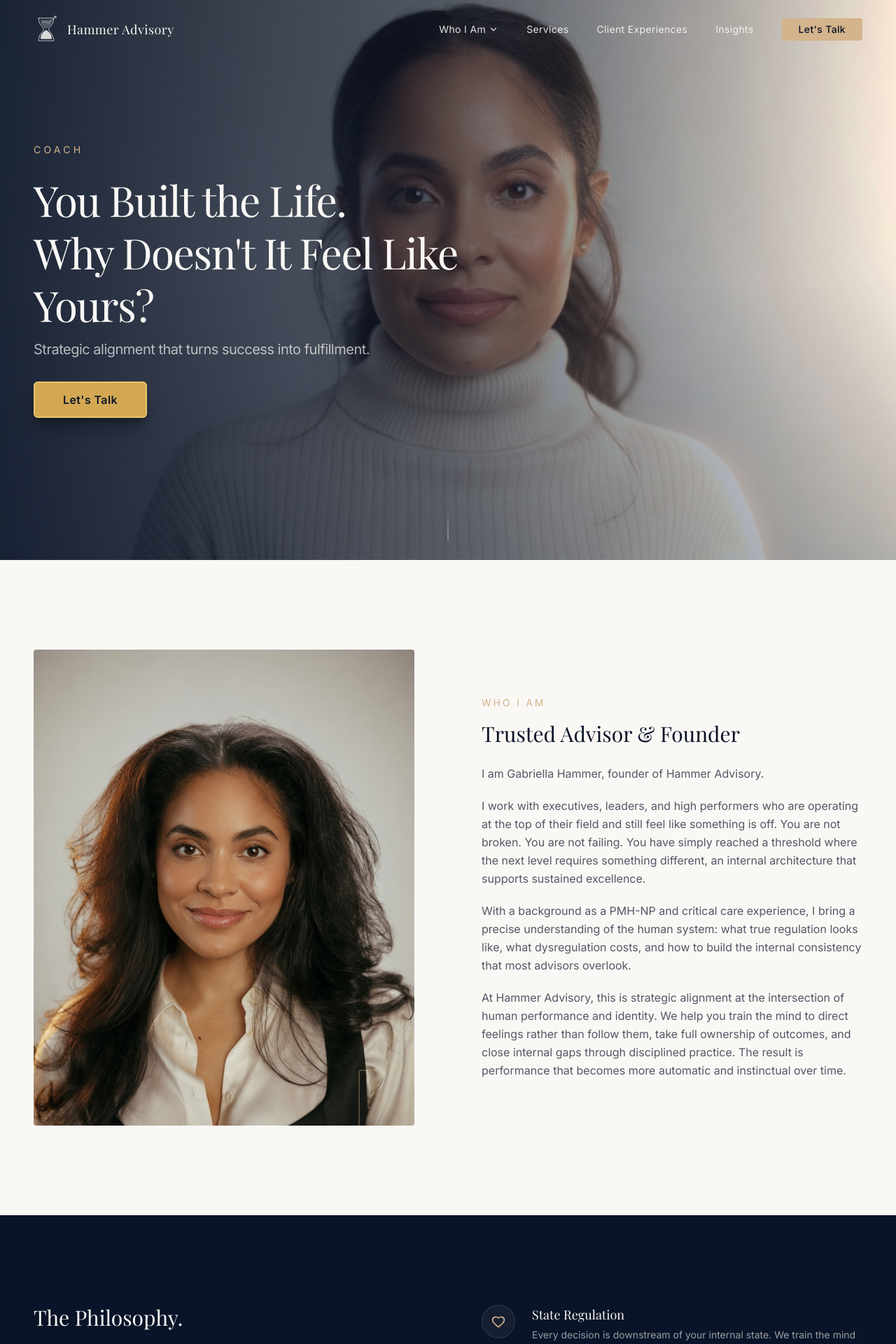
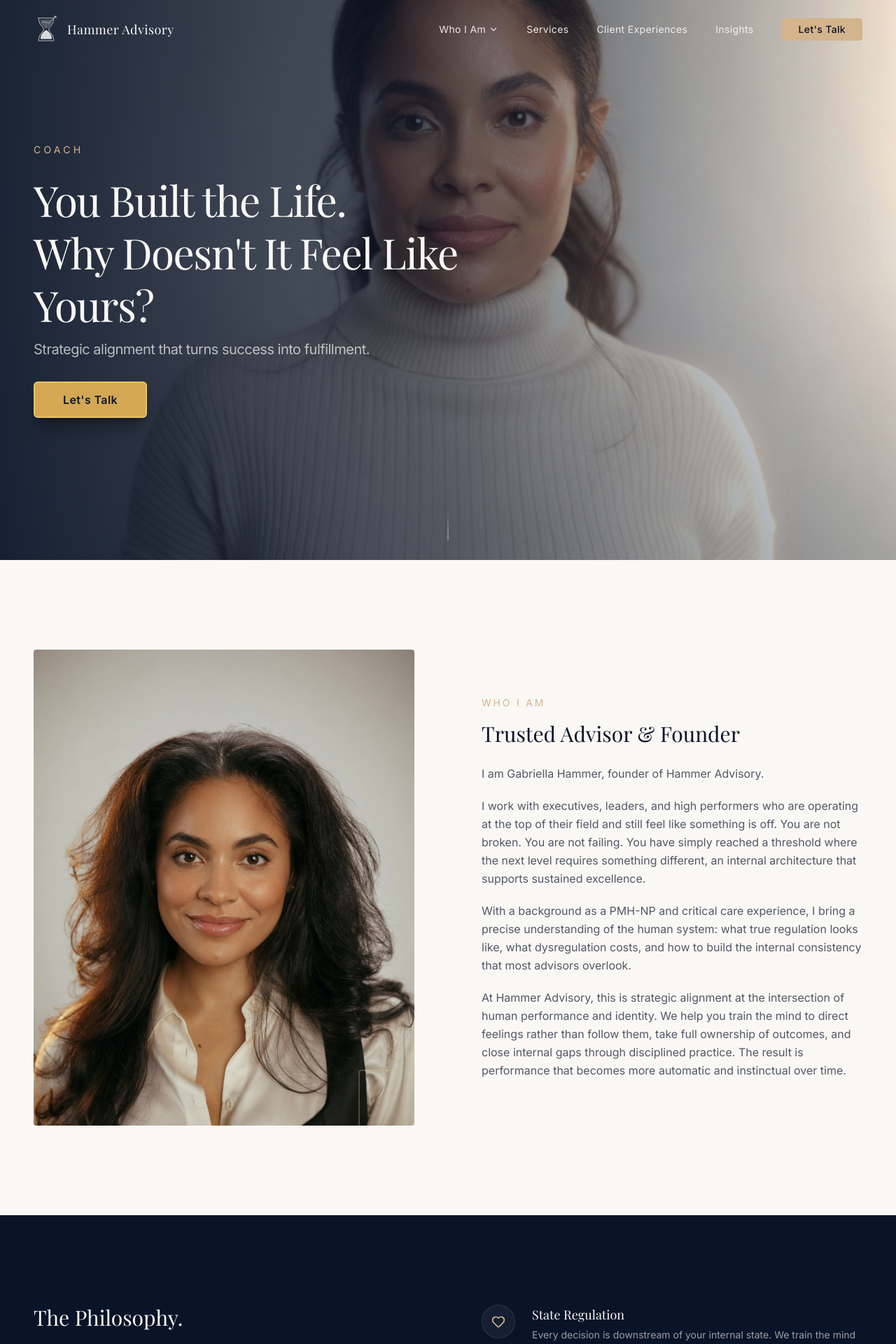
Before and after one commit to ghammer24/Hammer-Advisory-Website, a Next.js app: page / in a window 1280 px wide. Shown: the top 1920 px of the page at 70% size. Built offline with nearby package versions, Linux system fonts and the light colour scheme; a web font is replaced by a local one.

Commit message:
feat: adjust image cropping for hero and about sections
Improve cropping for better framing and focus on upper body.

```diff
--- a/components/about-section.tsx
+++ b/components/about-section.tsx
@@ -28,7 +28,7 @@ export function AboutSection() {
                 src="/images/gabriella-hero.jpg"
                 alt="Gabriella Hammer, Founder of Hammer Advisory"
                 fill
-                className="object-cover object-[50%_20%]"
+                className="object-cover object-[50%_12%]"
                 sizes="(max-width: 1024px) 100vw, 50vw"
               />
               {/* Decorative elements */}
--- a/components/hero-section.tsx
+++ b/components/hero-section.tsx
@@ -21,7 +21,7 @@ export function HeroSection() {
           src="/images/gabriella-about.jpg"
           alt="Gabriella Hammer"
           fill
-          className="object-cover object-[90%_25%] sm:object-[85%_22%] md:object-[80%_18%] lg:object-[75%_15%] brightness-110 contrast-105"
+          className="object-cover object-[85%_35%] sm:object-[80%_32%] md:object-[75%_28%] lg:object-[70%_25%] brightness-105 contrast-105"
           priority
           sizes="100vw"
         />
```
